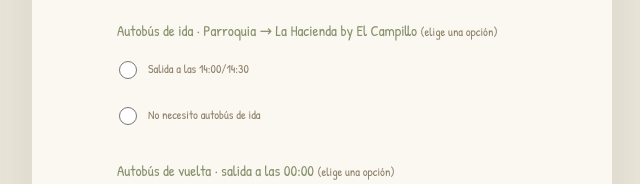
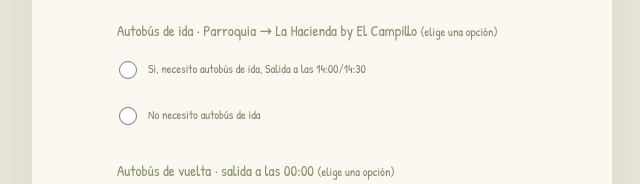
Before and after one commit to sulivan22/CYA, a website: page dist/confirmacion.html in a window 1280 px wide. Shown: the part 1039-1223 px from the top of the page, 318-958 px from the left. Drawn offline with Linux system fonts and the light colour scheme.

Commit message:
Update confirmacion.html

```diff
--- a/dist/confirmacion.html
+++ b/dist/confirmacion.html
@@ -46,7 +46,7 @@
         <fieldset class="choice-group">
           <legend>Autobús de ida · Parroquia → La Hacienda by El Campillo <span>(elige una opción)</span></legend>
           <div class="choice-options">
-            <label class="choice-option"><input type="radio" name="bus-ida" value="si" required><span>Salida a las
+            <label class="choice-option"><input type="radio" name="bus-ida" value="si" required><span>Si, necesito autobús de ida, Salida a las
                 14:00/14:30</span></label>
             <label class="choice-option"><input type="radio" name="bus-ida" value="ninguno"><span>No necesito autobús de
                 ida</span></label>
```
